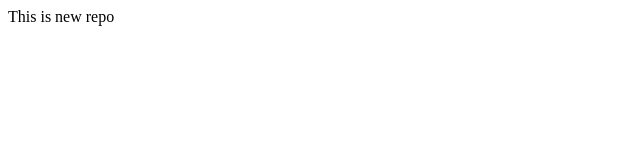
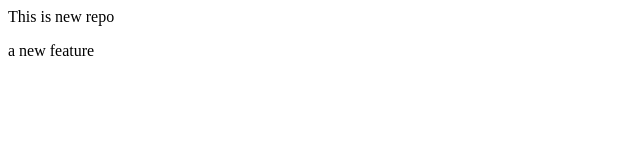
Before and after one commit to gauring07/LocalRepo, a plain HTML site: page index.html in a window 1280 px wide. Shown: the full height of the page, 0-640 px from the left. Drawn offline with Linux system fonts and the light colour scheme.

Commit message:
new feature added

```diff
--- a/index.html
+++ b/index.html
@@ -1 +1,2 @@
 <p>This is new repo</p>
+<p>a new feature</p>
```
Also changed, not shown: 1 other file.
